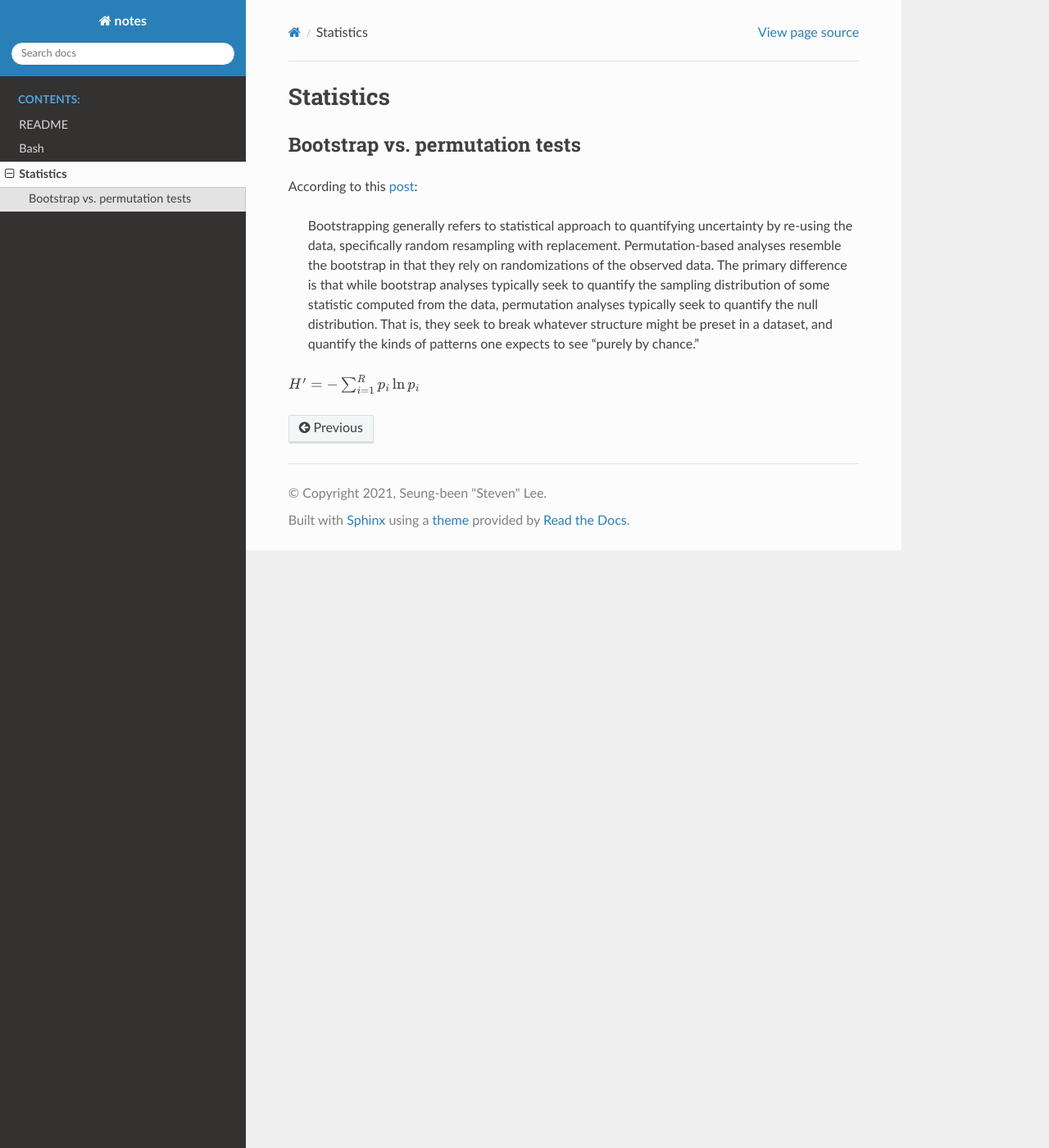
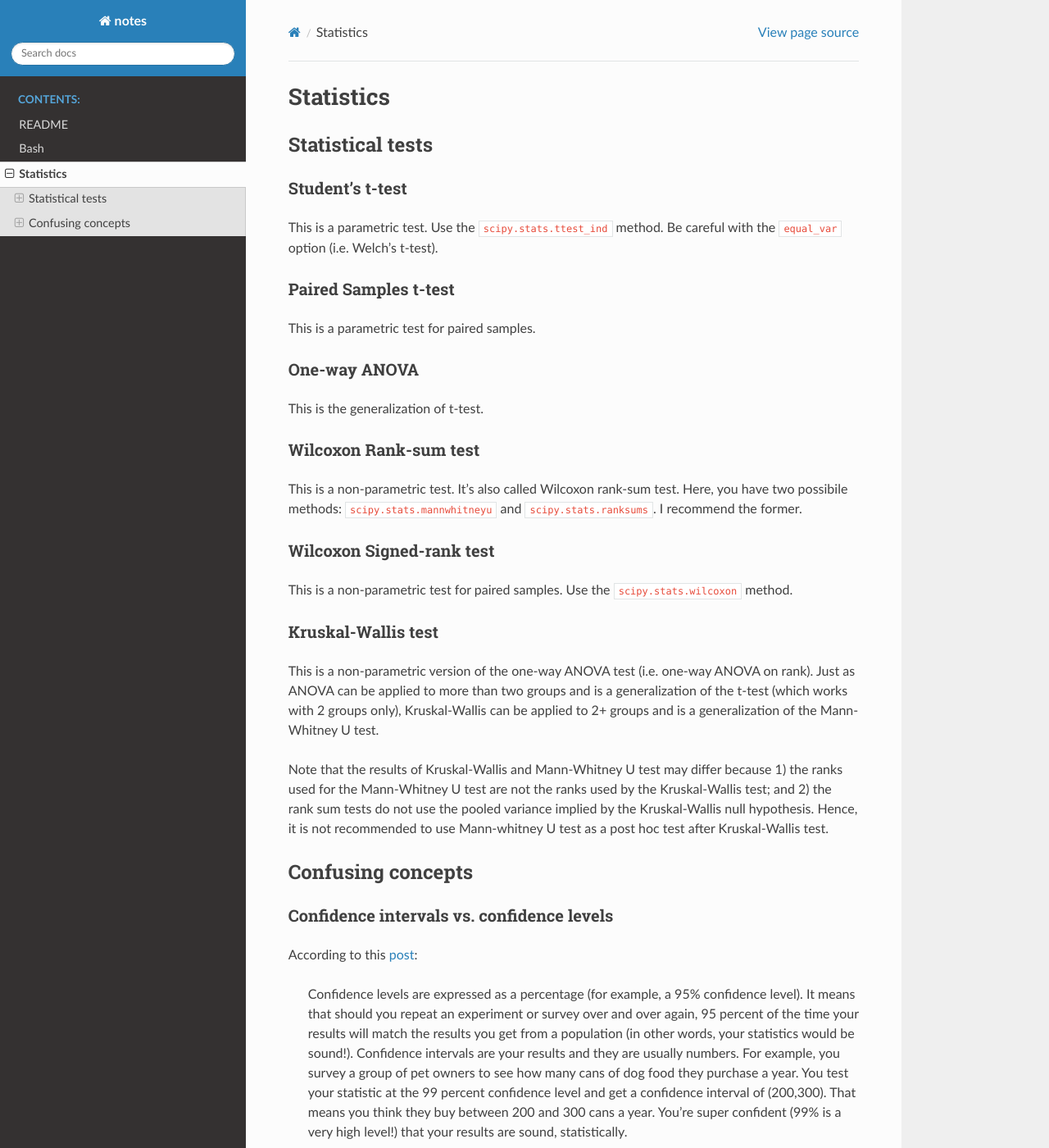
Before and after one commit to sbslee/notes, a Sphinx documentation site: the page built from docs/statistics.rst, in a window 1280 px wide and 1400 px high. Shown: the whole window at 82% size. Built offline with Sphinx 7.4.7 and the Read the Docs theme 2.0.0, drawn with Linux system fonts in a browser that asks for light colours.

Commit message:
Update notes

```diff
--- a/docs/statistics.rst
+++ b/docs/statistics.rst
@@ -1,8 +1,53 @@
 Statistics
 **********
 
+Statistical tests
+=================
+
+Student's t-test
+----------------
+
+This is a parametric test. Use the ``scipy.stats.ttest_ind`` method. Be careful with the ``equal_var`` option (i.e. Welch's t-test).
+
+Paired Samples t-test
+---------------------
+
+This is a parametric test for paired samples.
+
+One-way ANOVA
+-------------
+
+This is the generalization of t-test.
+
+Wilcoxon Rank-sum test
+----------------------
+
+This is a non-parametric test. It's also called Wilcoxon rank-sum test. Here, you have two possibile methods: ``scipy.stats.mannwhitneyu`` and ``scipy.stats.ranksums``. I recommend the former.
+
+Wilcoxon Signed-rank test
+-------------------------
+
+This is a non-parametric test for paired samples. Use the ``scipy.stats.wilcoxon`` method.
+
+Kruskal-Wallis test
+-------------------
+
+This is a non-parametric version of the one-way ANOVA test (i.e. one-way ANOVA on rank). Just as ANOVA can be applied to more than two groups and is a generalization of the t-test (which works with 2 groups only), Kruskal-Wallis can be applied to 2+ groups and is a generalization of the Mann-Whitney U test.
+
+Note that the results of Kruskal-Wallis and Mann-Whitney U test may differ because 1) the ranks used for the Mann-Whitney U test are not the ranks used by the Kruskal-Wallis test; and 2) the rank sum tests do not use the pooled variance implied by the Kruskal-Wallis null hypothesis. Hence, it is not recommended to use Mann-whitney U test as a post hoc test after Kruskal-Wallis test.
+
+Confusing concepts
+==================
+
+Confidence intervals vs. confidence levels
+------------------------------------------
+
+According to this `post <https://www.statisticshowto.com/probability-and-statistics/confidence-interval/>`__:
+
+    Confidence levels are expressed as a percentage (for example, a 95% confidence level). It means that should you repeat an experiment or survey over and over again, 95 percent of the time your results will match the results you get from a population (in other words, your statistics would be sound!). Confidence intervals are your results and they are usually numbers. For example, you survey a group of pet owners to see how many cans of dog food they purchase a year. You test your statistic at the 99 percent confidence level and get a confidence interval of (200,300). That means you think they buy between 200 and 300 cans a year. You’re super confident (99% is a very high level!) that your results are sound, statistically.
+
 Bootstrap vs. permutation tests
-===============================
+-------------------------------
 
 According to this `post <http://pillowlab.princeton.edu/teaching/mathtools16/slides/lec21_Bootstrap.pdf>`__:
 
```
Also changed, not shown: Statistics.md (+0 -24 lines).
